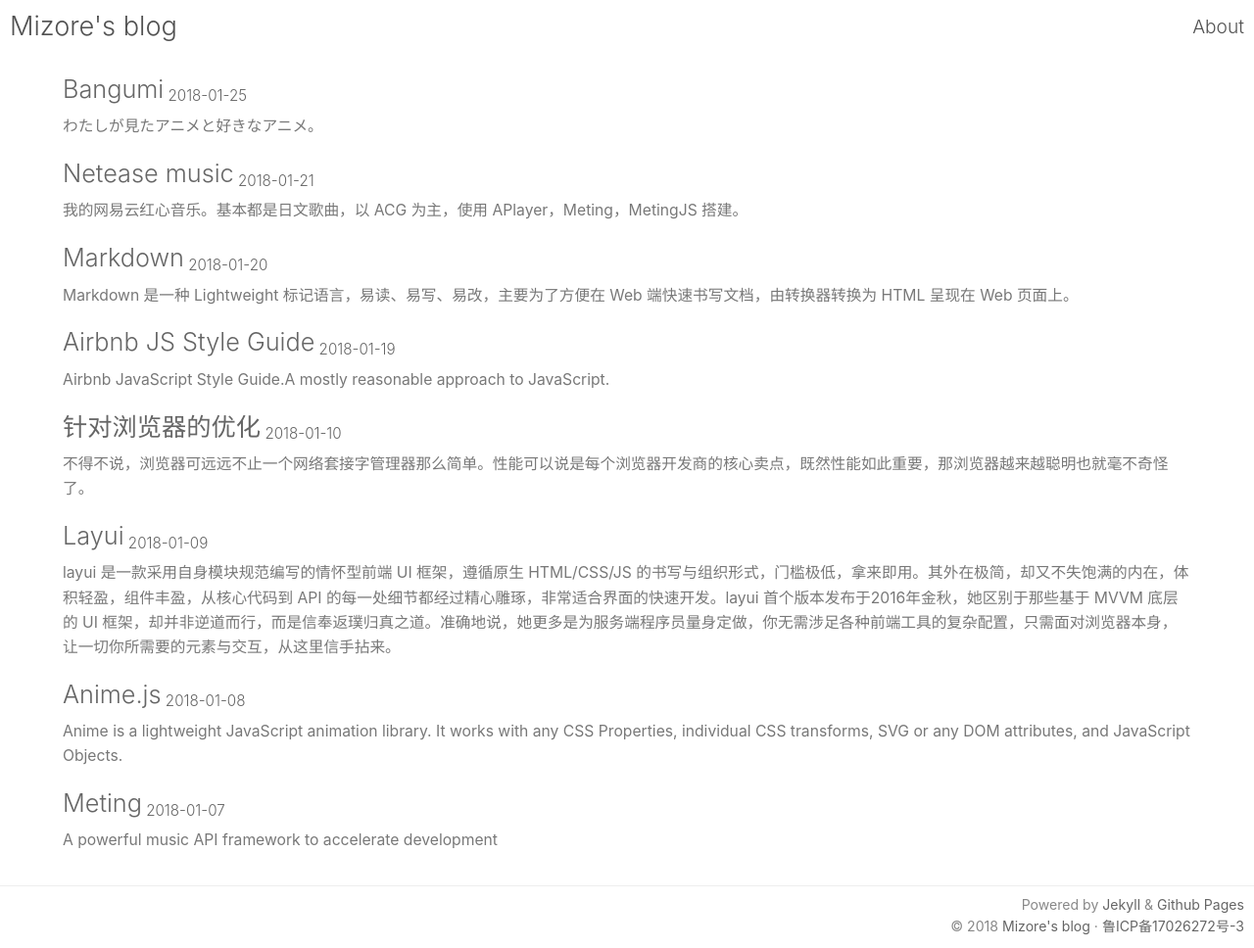
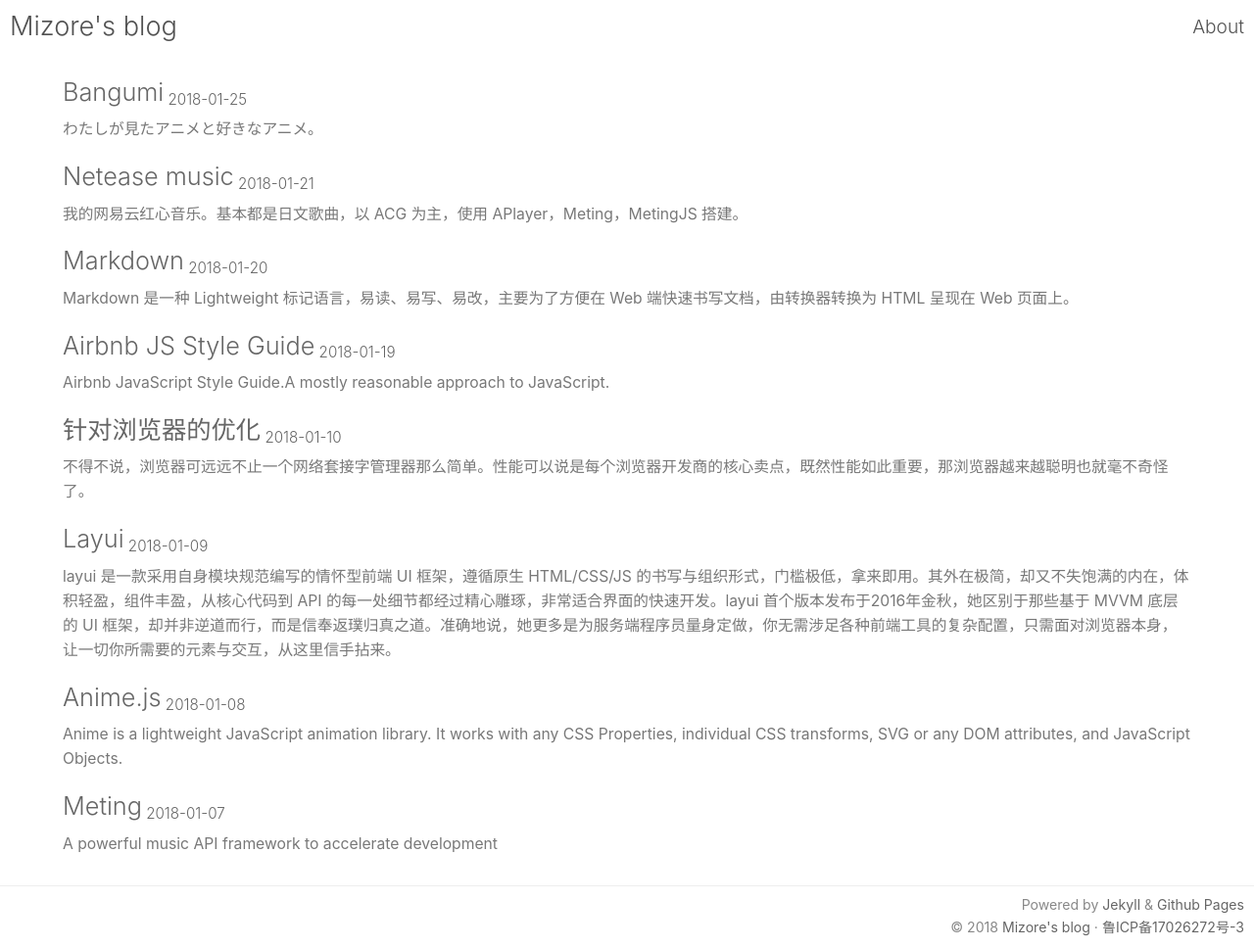
Before and after one commit to 0wQ/0wQ.github.io, a Jekyll site: the page built from index.html, in a window 1280 px wide and 968 px high. Shown: the whole window at 98% size. Built offline with Jekyll 4.4.1, drawn with Linux system fonts in a browser that asks for light colours; the list of posts is cut into pages by our own code.

Commit message:
blablabla

```diff
--- a/_config.yml
+++ b/_config.yml
@@ -1,5 +1,5 @@
 encoding:          utf-8
-language:          zh-cn
+language:          en
 timezone:          Asia/Shanghai
 version:
   css:             0.2.23
--- a/src/style.css
+++ b/src/style.css
@@ -34,7 +34,7 @@
 }
 
 .content {
-  padding: 4.1rem 0 15px;
+  padding: 4.3rem 0 15px;
   flex: 1;
 }
 
```
